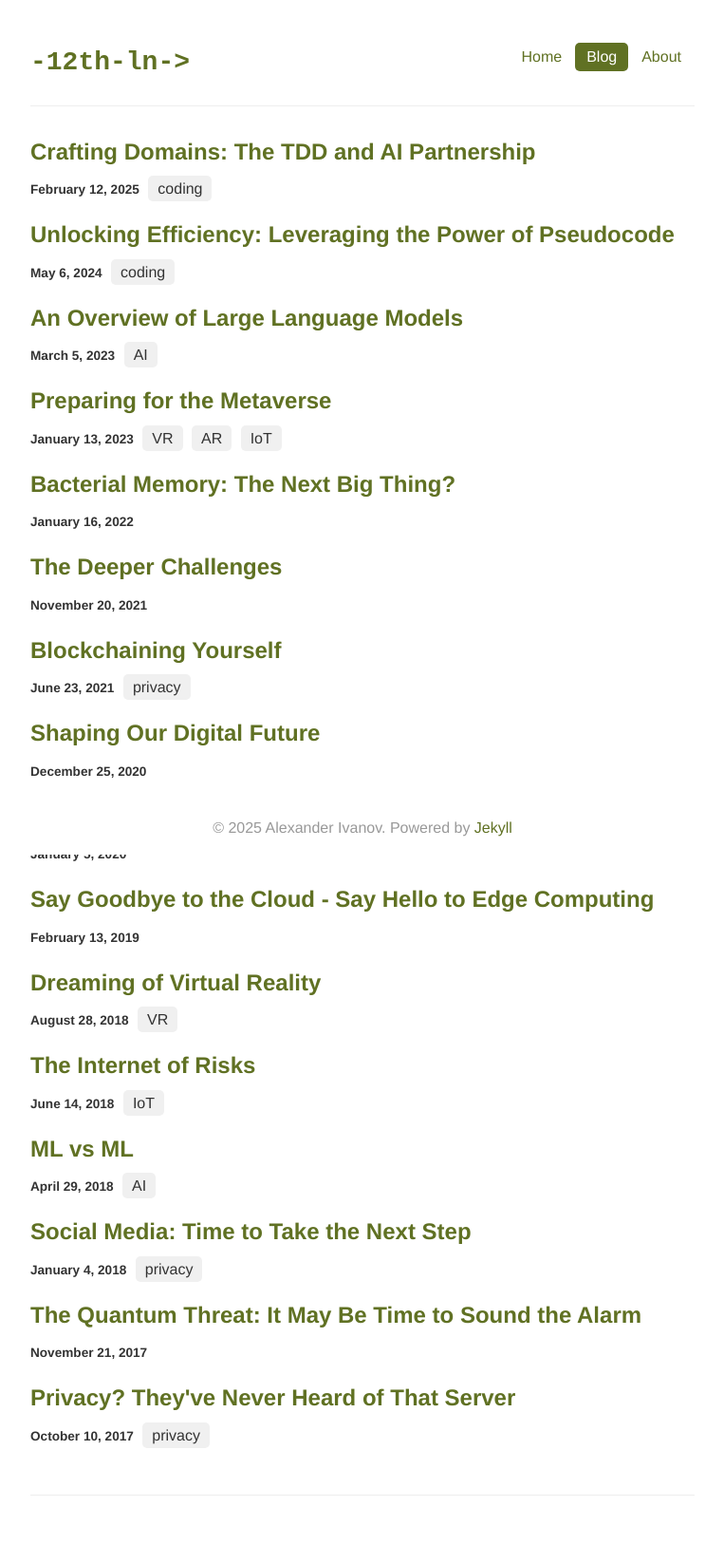
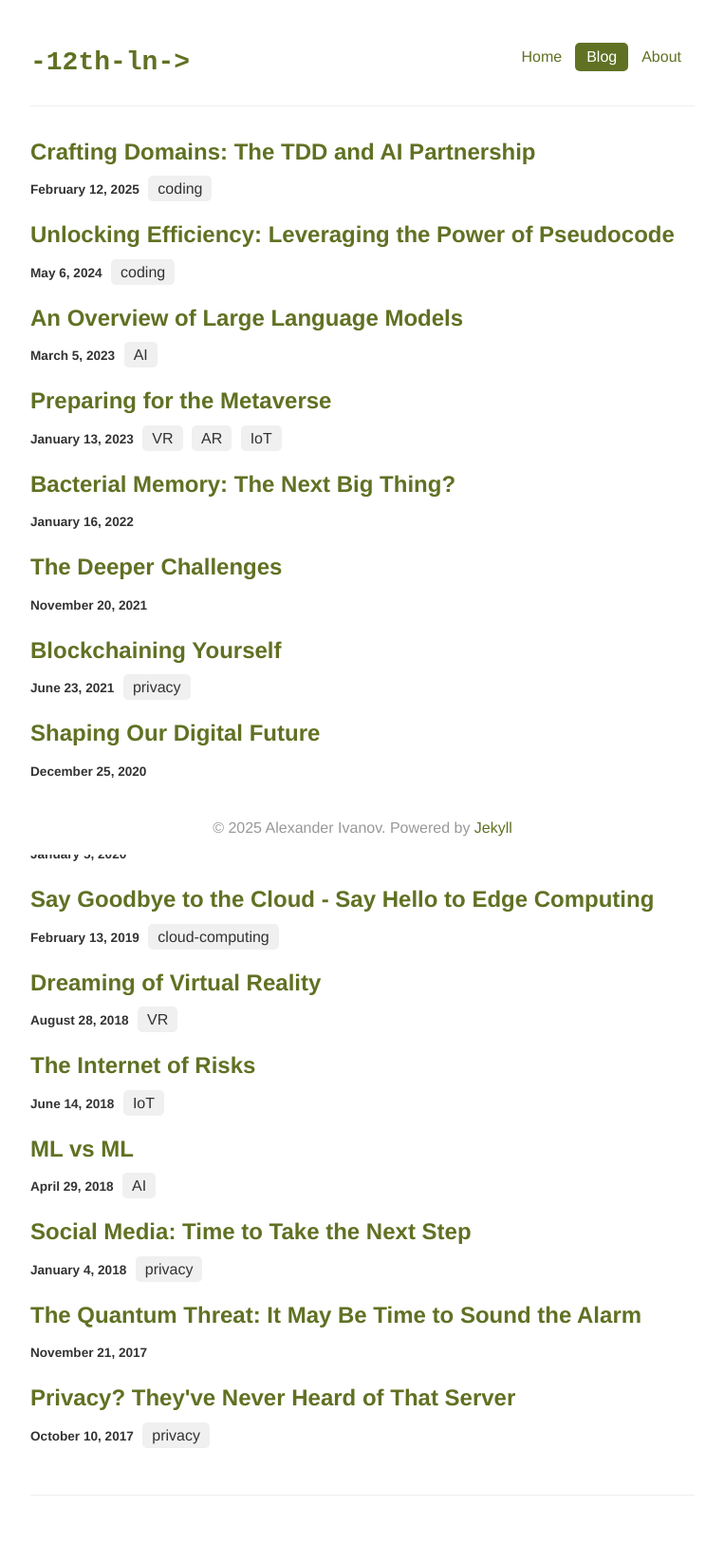
Before and after one commit to sashasyedin/twelfthlane.net, a Jekyll site: the page built from blog.html, in a window 1280 px wide. Shown: the whole page at 95% size, without its empty margins (258-1021 px from the left). Built offline with Jekyll 4.4.1, drawn with Linux system fonts in a browser that asks for light colours.

Commit message:
Update 2019-02-13-say-hello-to-edge-computing.md

```diff
--- a/_posts/2019-02-13-say-hello-to-edge-computing.md
+++ b/_posts/2019-02-13-say-hello-to-edge-computing.md
@@ -2,6 +2,7 @@
 title: Say Goodbye to the Cloud - Say Hello to Edge Computing
 layout: post
 subtitle: Edge Computing
+tags: cloud-computing
 ---
 In elementary terms, Cloud computing is the technology of storing and accessing data/applications over the Internet rather than keeping that information in on-premises computer systems. With low maintenance and charges based on usage, Cloud computing's layered architecture allows the client to purchase services at different level of abstraction, depending upon their requirements: SaaS, PaaS, IaaS. It gives location independence as users can access these services anywhere with an Internet connection and a standard web browser.
 
```
